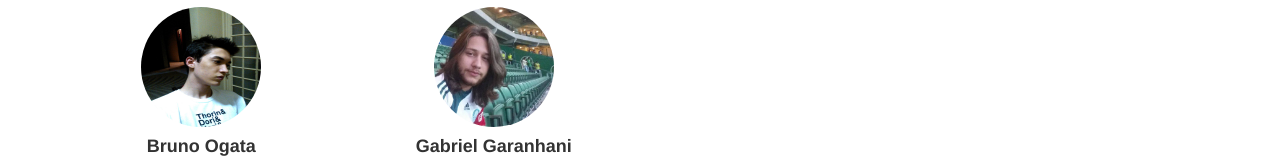
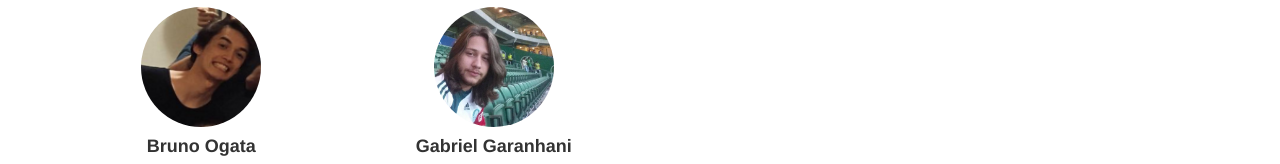
Before and after one commit to MathAnido/50Porcento, a plain HTML site: page www/Team.html in a window 1280 px wide. Shown: the part 451-615 px from the top of the page. Drawn offline with Linux system fonts and the light colour scheme.

Commit message:
foto png

```diff
--- a/www/Team.html
+++ b/www/Team.html
@@ -120,7 +120,7 @@
 				<!-- col-lg-3 -->
 
 				<div class="col-lg-3 centered">
-					<img class="img img-circle" src="/images/team/ogata.jpg" height="120px" width="120px" alt="">
+					<img class="img img-circle" src="/images/team/ogata.png" height="120px" width="120px" alt="">
 					<br>
 					<h4><b>Bruno Ogata</b></h4>
 					<span class="fa-stack fa-lg">
```
Also changed, not shown: www/images/team/ogata.jpg (deleted), www/images/team/ogata.png (added).
